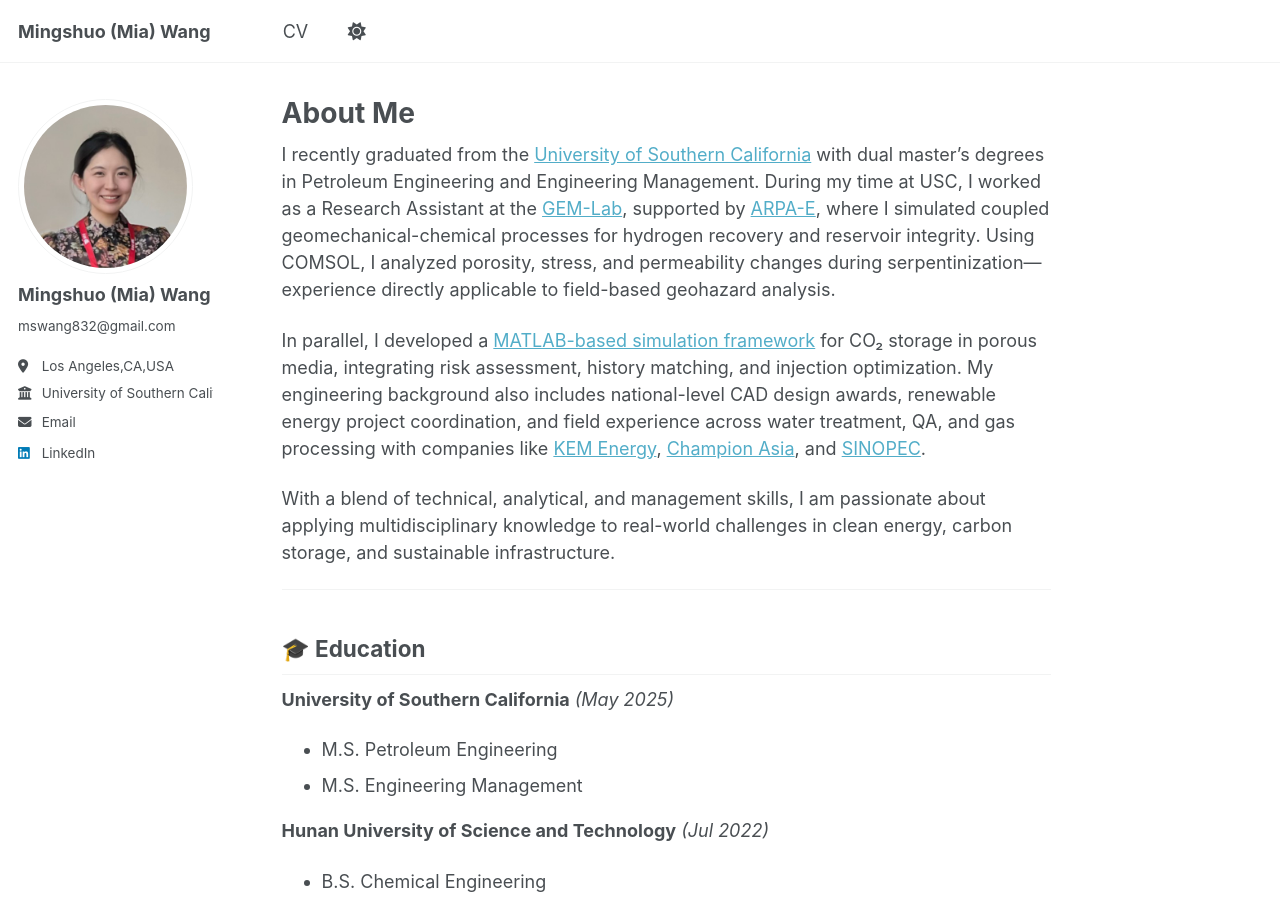
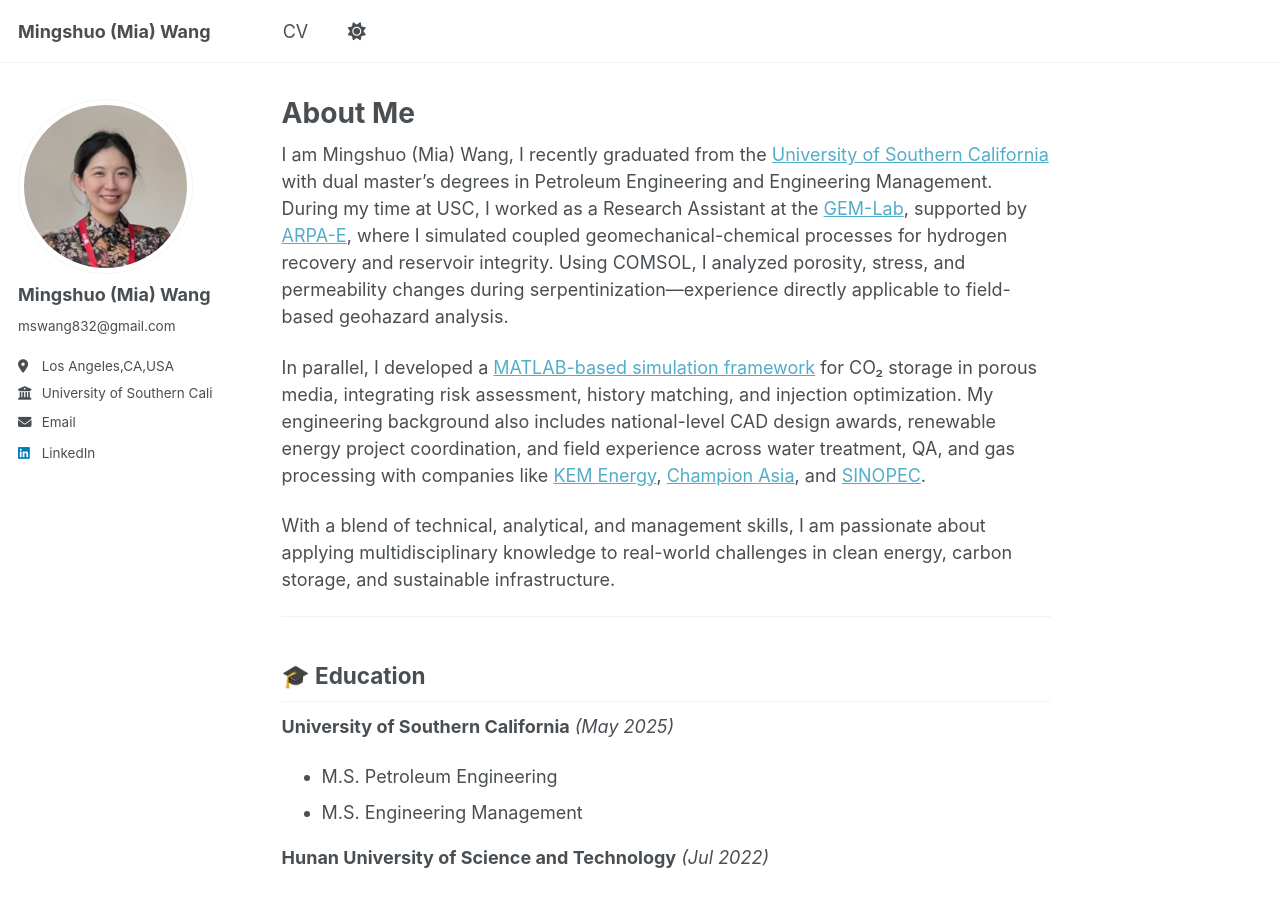
Before and after one commit to Miawang32/Miawang32.github.io, a Jekyll site: the page built from _pages/about.md, in a window 1280 px wide and 900 px high. Built offline with Jekyll 4.4.1, drawn with Linux system fonts in a browser that asks for light colours; a script that is not in the unit is left out.

Commit message:
Update about.md

```diff
--- a/_pages/about.md
+++ b/_pages/about.md
@@ -7,7 +7,7 @@ redirect_from:
   - /about.html
 ---
 
-I recently graduated from the [University of Southern California](https://www.usc.edu/) with dual master’s degrees in Petroleum Engineering and Engineering Management. During my time at USC, I worked as a Research Assistant at the [GEM-Lab](https://gemlab.usc.edu/), supported by [ARPA-E](https://arpa-e.energy.gov/), where I simulated coupled geomechanical-chemical processes for hydrogen recovery and reservoir integrity. Using COMSOL, I analyzed porosity, stress, and permeability changes during serpentinization—experience directly applicable to field-based geohazard analysis.
+I am Mingshuo (Mia) Wang, I recently graduated from the [University of Southern California](https://www.usc.edu/) with dual master’s degrees in Petroleum Engineering and Engineering Management. During my time at USC, I worked as a Research Assistant at the [GEM-Lab](https://gemlab.usc.edu/), supported by [ARPA-E](https://arpa-e.energy.gov/), where I simulated coupled geomechanical-chemical processes for hydrogen recovery and reservoir integrity. Using COMSOL, I analyzed porosity, stress, and permeability changes during serpentinization—experience directly applicable to field-based geohazard analysis.
 
 In parallel, I developed a [MATLAB-based simulation framework](https://github.com/Miawang32/GEOLOGIC_CO2_STORAGE) for CO₂ storage in porous media, integrating risk assessment, history matching, and injection optimization. My engineering background also includes national-level CAD design awards, renewable energy project coordination, and field experience across water treatment, QA, and gas processing with companies like [KEM Energy](http://www.kemgroups.com/), [Champion Asia](http://www.championasia-tech.com/), and [SINOPEC](http://www.sinopecgroup.com/group/en/).
 
```
